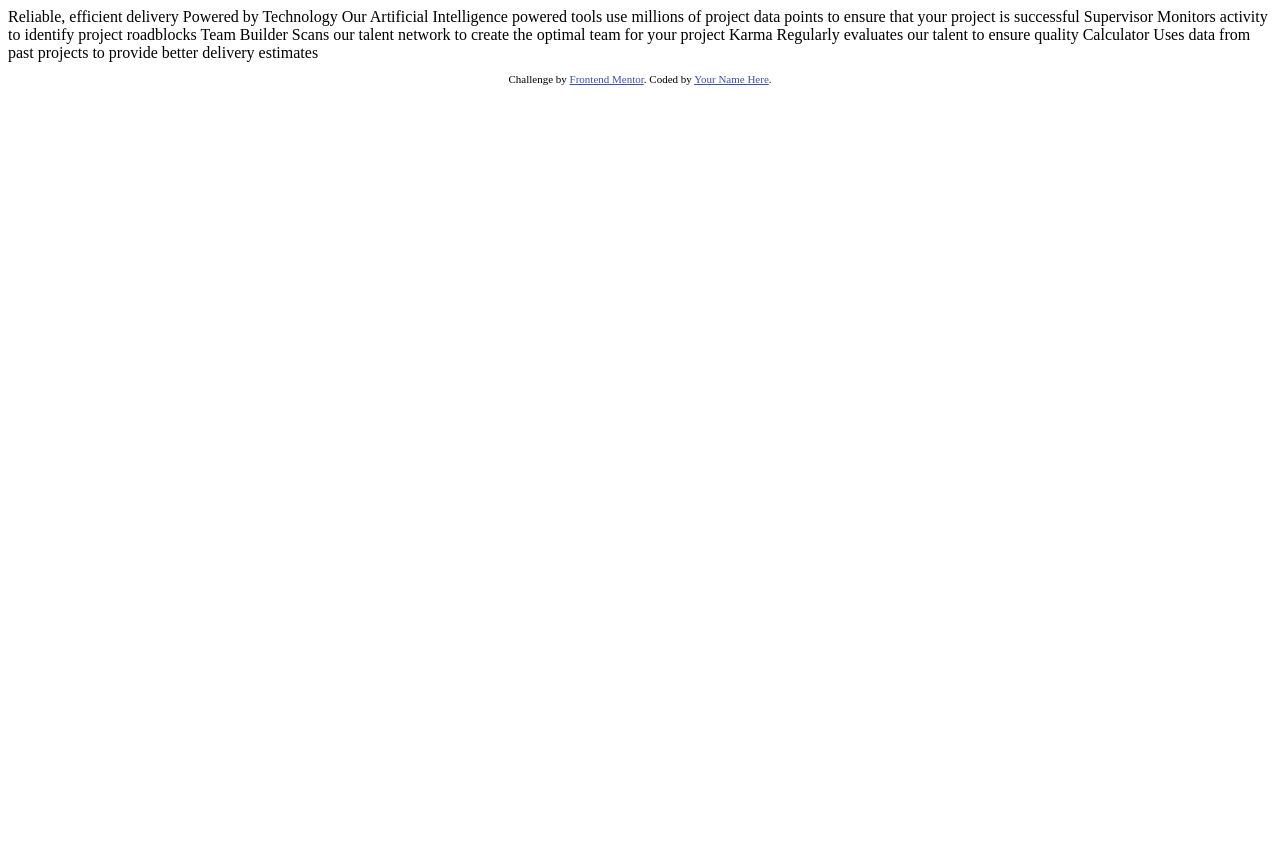
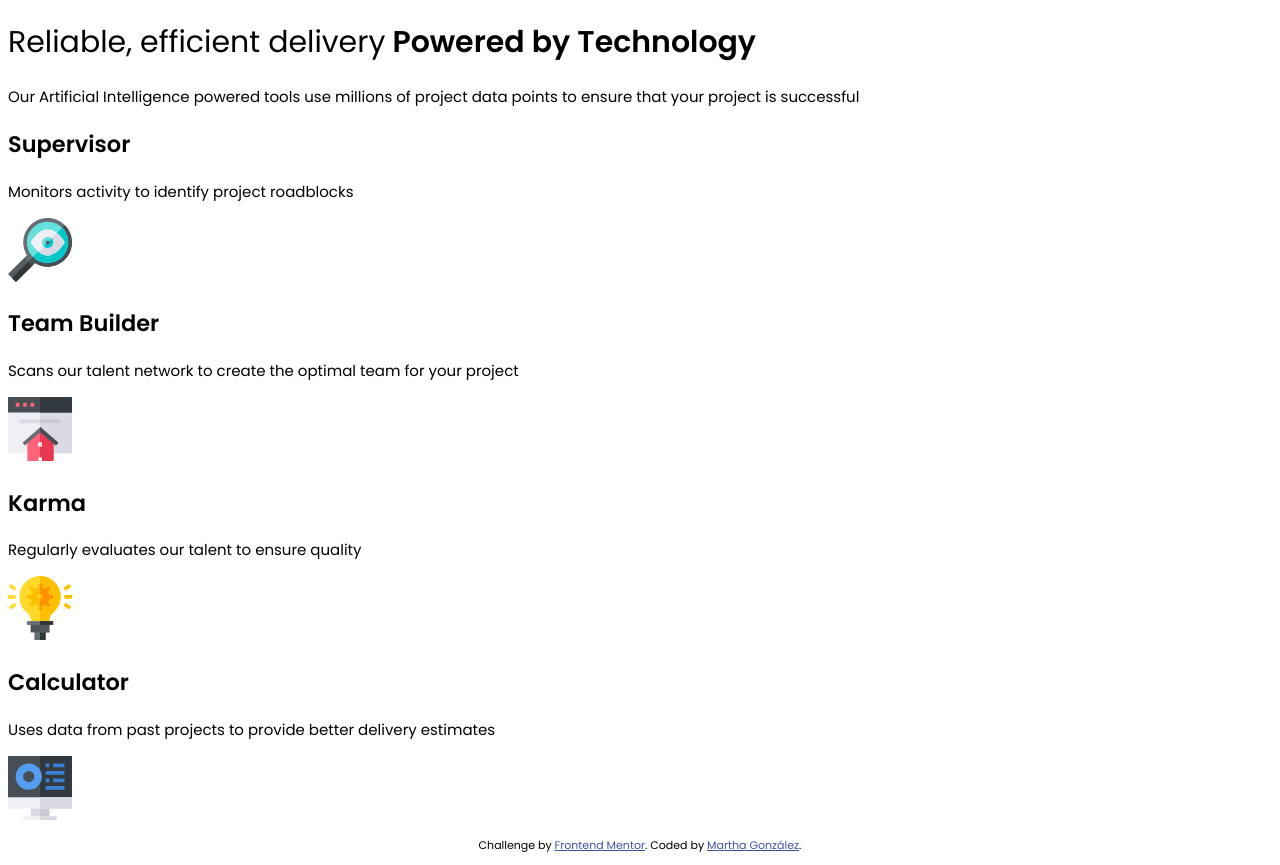
Before and after one commit to margga88/four-card-feature-section, a plain HTML site: page index.html in a window 1280 px wide. Before the commit the page ends 800 px from the top, so only its background shows below. Drawn offline with Linux system fonts and the light colour scheme.

Commit message:
CSS file created, HTML structure done

```diff
--- a/index.html
+++ b/index.html
@@ -4,41 +4,61 @@
   <meta charset="UTF-8">
   <meta name="viewport" content="width=device-width, initial-scale=1.0"> <!-- displays site properly based on user's device -->
 
+  <link rel="preconnect" href="https://fonts.googleapis.com">
+  <link rel="preconnect" href="https://fonts.gstatic.com" crossorigin>
+  <link href="https://fonts.googleapis.com/css2?family=Poppins:ital,wght@0,200;0,400;0,600;1,200;1,400;1,600&display=swap" rel="stylesheet">
+  <link rel="stylesheet" href="./styles.css" />
+
   <link rel="icon" type="image/png" sizes="32x32" href="./images/favicon-32x32.png">
 
-  <title>Frontend Mentor | Four card feature section</title>
+  <title>Four card feature section by Martha González</title>
 
-  <!-- Feel free to remove these styles or customise in your own stylesheet 👍 -->
-  <style>
-    .attribution { font-size: 11px; text-align: center; }
-    .attribution a { color: hsl(228, 45%, 44%); }
-  </style>
 </head>
 <body>
+  <main>
 
-  Reliable, efficient delivery
-  Powered by Technology
+    <header>
 
-  Our Artificial Intelligence powered tools use millions of project data points
-  to ensure that your project is successful
+      <h1><span class="normal-text">Reliable, efficient delivery</span>
+      Powered by Technology</h1>
 
-  Supervisor
-  Monitors activity to identify project roadblocks
+      <p>Our Artificial Intelligence powered tools use millions of project data points
+      to ensure that your project is successful</p>
 
-  Team Builder
-  Scans our talent network to create the optimal team for your project
+    </header>
 
-  Karma
-  Regularly evaluates our talent to ensure quality
+    <section class="cards">
+      <div class="card-1">
+        <h2>Supervisor</h2>
+        <p>Monitors activity to identify project roadblocks</p>
+        <img src="./images/icon-supervisor.svg" alt="a magnifying glass"/>
+      </div>
 
-  Calculator
-  Uses data from past projects to provide better delivery estimates
+      <div class="card-2">
+        <h2>Team Builder</h2>
+        <p>Scans our talent network to create the optimal team for your project</p>
+        <img src="./images/icon-team-builder.svg" alt="a browser window" />
+      </div>
 
+      <div class="card-3">
+        <h2>Karma</h2>
+        <p>Regularly evaluates our talent to ensure quality</p>
+        <img src="./images/icon-karma.svg" alt="a yellow lightbulb on" />
+      </div>
+
+      <div class="card-4">
+        <h2>Calculator</h2>
+        <p>Uses data from past projects to provide better delivery estimates</p>
+        <img src="./images/icon-calculator.svg" alt="a calculator" />
+      </div>
+    </section>
+
+  </main>
 
   <footer>
     <p class="attribution">
-      Challenge by <a href="https://www.frontendmentor.io?ref=challenge" target="_blank">Frontend Mentor</a>.
-      Coded by <a href="#">Your Name Here</a>.
+      Challenge by <a href="https://www.frontendmentor.io?ref=challenge" rel="noopener" target="_blank">Frontend Mentor</a>.
+      Coded by <a href="#">Martha González</a>.
     </p>
   </footer>
 </body>
--- /dev/null
+++ b/styles.css
@@ -0,0 +1,42 @@
+:root {
+    --ftwgt-200: 200;
+    --ftwgt-400: 400;
+    --ftwgt-600: 600;
+
+    --red: hsl(0, 78%, 62%);
+    --cyan: hsl(180, 62%, 55%);
+    --orange: hsl(34, 97%, 64%);
+    --blue: hsl(212, 86%, 64%);
+    --grey-500: hsl(234, 12%, 34%);
+    --grey-400: hsl(212, 6%, 44%);
+    --white: hsl(0, 0%, 100%);
+}
+
+html {
+    font-family: 'Poppins', sans-serif;
+    font-size: 15px;
+}
+
+/* COMPOSITION */
+
+
+
+/* UTILITIES */
+
+.normal-text {
+    font-weight: var(--ftwgt-400);
+}
+
+.attribution {
+    font-size: 11px;
+    text-align: center;
+}
+
+.attribution a {
+    color: hsl(228, 45%, 44%);
+}
+
+/* BLOCKS */
+
+
+/* EXCEPTIONS */
```
